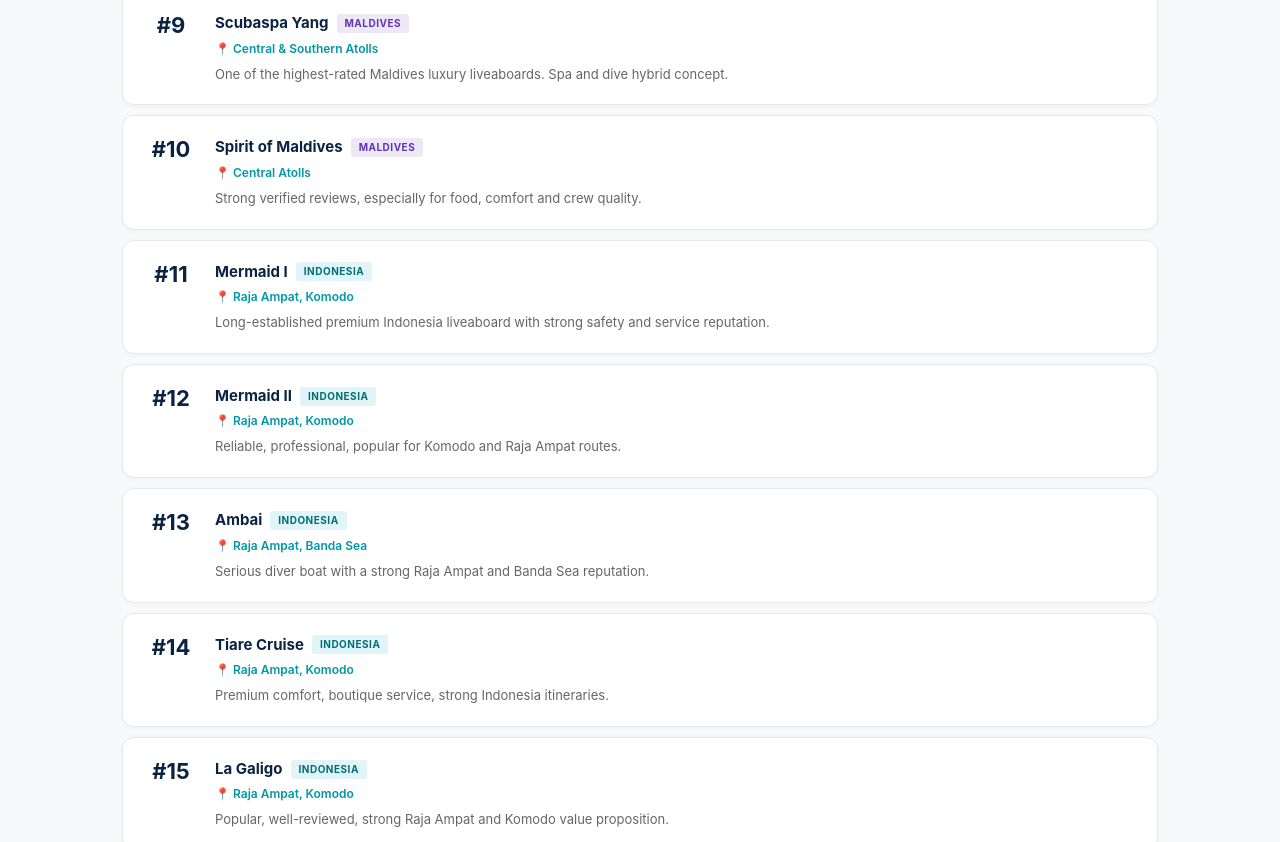
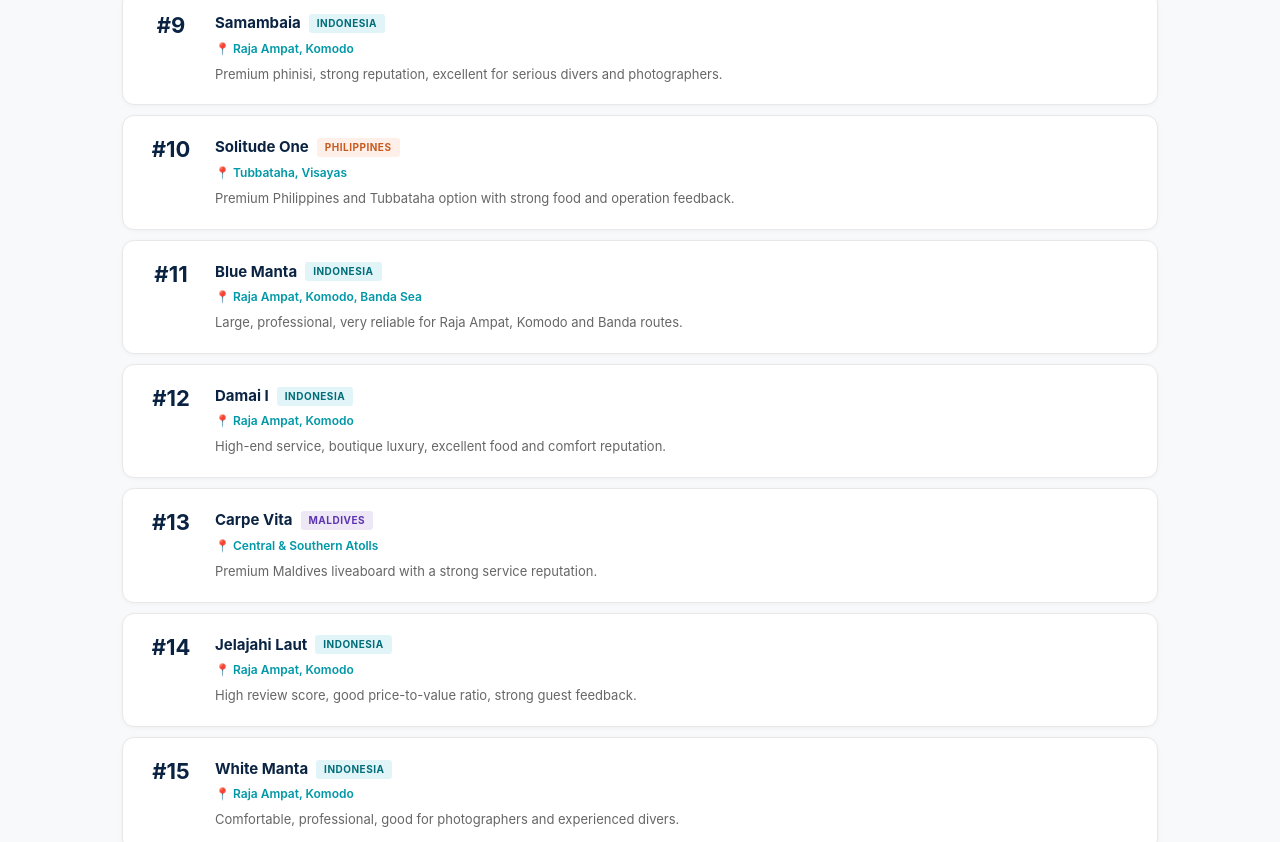
Before and after one commit to nicvdb80-cell/bestdiveguide, a Next.js app: page /liveaboards in a window 1280 px wide. Shown: the part 1510-2352 px from the top of the page. Built offline with nearby package versions, Linux system fonts and the light colour scheme.

Commit message:
fix: re-rank liveaboards by best reviews, not grouped by country

```diff
--- a/src/app/liveaboards/page.tsx
+++ b/src/app/liveaboards/page.tsx
@@ -13,104 +13,104 @@
 const entries: LBEntry[] = [
   { rank:1, name:"Emperor Harmoni", area:"Raja Ampat, Komodo, Banda Sea", country:"Indonesia", winner:true,
     desc:"Best overall Asia pick: modern boat, strong dive operation, spacious cabins, good food, all-inclusive style pricing, free nitrox." },
-  { rank:2, name:"Scubaspa Zen Indonesia", area:"Komodo, Raja Ampat, Banda Sea", country:"Indonesia",
-    desc:"Luxury comfort with strong itineraries across three of Indonesia\u2019s best dive regions. High-end guest experience." },
-  { rank:3, name:"Mikumba Dua", area:"Raja Ampat, Komodo", country:"Indonesia",
+  { rank:2, name:"Scubaspa Yang", area:"Central & Southern Atolls", country:"Maldives",
+    desc:"One of the highest-rated Maldives luxury liveaboards. Spa and dive hybrid concept." },
+  { rank:3, name:"Scubaspa Zen Indonesia", area:"Komodo, Raja Ampat, Banda Sea", country:"Indonesia",
+    desc:"Luxury comfort with strong itineraries across three of Indonesia best dive regions. High-end guest experience." },
+  { rank:4, name:"Philippine Siren", area:"Tubbataha, Visayas", country:"Philippines",
+    desc:"Strong reputation, good Tubbataha and Visayas itineraries, excellent crew comments." },
+  { rank:5, name:"Mikumba Dua", area:"Raja Ampat, Komodo", country:"Indonesia",
     desc:"Excellent review scores, strong value, intimate Indonesian liveaboard feeling." },
-  { rank:4, name:"Amaya Explorer", area:"Raja Ampat, Komodo", country:"Indonesia",
+  { rank:6, name:"Sawasdee Fasai", area:"Similan Islands, Richelieu Rock", country:"Thailand",
+    desc:"Very high review volume and strong Similan and Richelieu Rock value." },
+  { rank:7, name:"Spirit of Maldives", area:"Central Atolls", country:"Maldives",
+    desc:"Strong verified reviews, especially for food, comfort and crew quality." },
+  { rank:8, name:"Amaya Explorer", area:"Raja Ampat, Komodo", country:"Indonesia",
     desc:"Very high public review score, good balance of comfort, route quality, and price." },
-  { rank:5, name:"Samambaia", area:"Raja Ampat, Komodo", country:"Indonesia",
+  { rank:9, name:"Samambaia", area:"Raja Ampat, Komodo", country:"Indonesia",
     desc:"Premium phinisi, strong reputation, excellent for serious divers and photographers." },
-  { rank:6, name:"Blue Manta", area:"Raja Ampat, Komodo, Banda Sea", country:"Indonesia",
+  { rank:10, name:"Solitude One", area:"Tubbataha, Visayas", country:"Philippines",
+    desc:"Premium Philippines and Tubbataha option with strong food and operation feedback." },
+  { rank:11, name:"Blue Manta", area:"Raja Ampat, Komodo, Banda Sea", country:"Indonesia",
     desc:"Large, professional, very reliable for Raja Ampat, Komodo and Banda routes." },
-  { rank:7, name:"Jelajahi Laut", area:"Raja Ampat, Komodo", country:"Indonesia",
+  { rank:12, name:"Damai I", area:"Raja Ampat, Komodo", country:"Indonesia",
+    desc:"High-end service, boutique luxury, excellent food and comfort reputation." },
+  { rank:13, name:"Carpe Vita", area:"Central & Southern Atolls", country:"Maldives",
+    desc:"Premium Maldives liveaboard with a strong service reputation." },
+  { rank:14, name:"Jelajahi Laut", area:"Raja Ampat, Komodo", country:"Indonesia",
     desc:"High review score, good price-to-value ratio, strong guest feedback." },
-  { rank:8, name:"White Manta", area:"Raja Ampat, Komodo", country:"Indonesia",
+  { rank:15, name:"White Manta", area:"Raja Ampat, Komodo", country:"Indonesia",
     desc:"Comfortable, professional, good for photographers and experienced divers." },
-  { rank:9, name:"Scubaspa Yang", area:"Central & Southern Atolls", country:"Maldives",
-    desc:"One of the highest-rated Maldives luxury liveaboards. Spa and dive hybrid concept." },
-  { rank:10, name:"Spirit of Maldives", area:"Central Atolls", country:"Maldives",
-    desc:"Strong verified reviews, especially for food, comfort and crew quality." },
-  { rank:11, name:"Mermaid I", area:"Raja Ampat, Komodo", country:"Indonesia",
+  { rank:16, name:"Mermaid I", area:"Raja Ampat, Komodo", country:"Indonesia",
     desc:"Long-established premium Indonesia liveaboard with strong safety and service reputation." },
-  { rank:12, name:"Mermaid II", area:"Raja Ampat, Komodo", country:"Indonesia",
+  { rank:17, name:"Thailand Master", area:"Similans, Surin, Richelieu Rock", country:"Thailand",
+    desc:"Strong brand, good for Similans, Surin, Richelieu and sometimes Myanmar routes." },
+  { rank:18, name:"Ambai", area:"Raja Ampat, Banda Sea", country:"Indonesia",
+    desc:"Serious diver boat with a strong Raja Ampat and Banda Sea reputation." },
+  { rank:19, name:"Carpe Diem Maldives", area:"Central Atolls", country:"Maldives",
+    desc:"Established Maldives brand, good central atoll trips." },
+  { rank:20, name:"Tiare Cruise", area:"Raja Ampat, Komodo", country:"Indonesia",
+    desc:"Premium comfort, boutique service, strong Indonesia itineraries." },
+  { rank:21, name:"Dewi Nusantara", area:"Raja Ampat, Komodo, Banda Sea", country:"Indonesia",
+    desc:"One of the grand luxury Indonesia vessels. Spacious and iconic." },
+  { rank:22, name:"Infiniti", area:"Tubbataha, Visayas", country:"Philippines",
+    desc:"Good Tubbataha and Visayas option with strong food and diving comments." },
+  { rank:23, name:"Pindito", area:"Raja Ampat, Banda Sea, Alor", country:"Indonesia",
+    desc:"Legendary Indonesia pioneer with a strong historical reputation among serious divers." },
+  { rank:24, name:"La Galigo", area:"Raja Ampat, Komodo", country:"Indonesia",
+    desc:"Popular, well-reviewed, strong Raja Ampat and Komodo value proposition." },
+  { rank:25, name:"Mermaid II", area:"Raja Ampat, Komodo", country:"Indonesia",
     desc:"Reliable, professional, popular for Komodo and Raja Ampat routes." },
-  { rank:13, name:"Ambai", area:"Raja Ampat, Banda Sea", country:"Indonesia",
-    desc:"Serious diver boat with a strong Raja Ampat and Banda Sea reputation." },
-  { rank:14, name:"Tiare Cruise", area:"Raja Ampat, Komodo", country:"Indonesia",
-    desc:"Premium comfort, boutique service, strong Indonesia itineraries." },
-  { rank:15, name:"La Galigo", area:"Raja Ampat, Komodo", country:"Indonesia",
-    desc:"Popular, well-reviewed, strong Raja Ampat and Komodo value proposition." },
-  { rank:16, name:"Pindito", area:"Raja Ampat, Banda Sea, Alor", country:"Indonesia",
-    desc:"Legendary Indonesia pioneer with a strong historical reputation among serious divers." },
-  { rank:17, name:"Damai I", area:"Raja Ampat, Komodo", country:"Indonesia",
-    desc:"High-end service, boutique luxury, excellent food and comfort reputation." },
-  { rank:18, name:"Damai II", area:"Raja Ampat, Komodo", country:"Indonesia",
+  { rank:26, name:"Emperor Virgo", area:"Central Atolls", country:"Maldives",
+    desc:"Reliable Emperor Maldives boat, good manta and shark routes." },
+  { rank:27, name:"Seatopia", area:"Similan Islands", country:"Thailand",
+    desc:"Excellent review score, strong budget and value position." },
+  { rank:28, name:"Damai II", area:"Raja Ampat, Komodo", country:"Indonesia",
     desc:"Bigger sister to Damai I with premium service and dive experience." },
-  { rank:19, name:"Coralia", area:"Raja Ampat", country:"Indonesia",
+  { rank:29, name:"Coralia", area:"Raja Ampat", country:"Indonesia",
     desc:"Luxury phinisi, good for Raja Ampat with strong comfort and design." },
-  { rank:20, name:"Gaia Love", area:"Raja Ampat, Komodo", country:"Indonesia",
+  { rank:30, name:"Gaia Love", area:"Raja Ampat, Komodo", country:"Indonesia",
     desc:"Premium, spacious, photographer-friendly, strong dive deck setup." },
-  { rank:21, name:"Seven Seas", area:"Raja Ampat, Komodo, Banda Sea", country:"Indonesia",
+  { rank:31, name:"Philippines Aggressor II", area:"Tubbataha, Visayas", country:"Philippines",
+    desc:"International standard, good for Tubbataha and Visayas." },
+  { rank:32, name:"Seven Seas", area:"Raja Ampat, Komodo, Banda Sea", country:"Indonesia",
     desc:"Classic high-end Indonesia liveaboard with loyal repeat guests." },
-  { rank:22, name:"Dewi Nusantara", area:"Raja Ampat, Komodo, Banda Sea", country:"Indonesia",
-    desc:"One of the grand luxury Indonesia vessels. Spacious and iconic." },
-  { rank:23, name:"Lady Denok", area:"Raja Ampat, Komodo", country:"Indonesia",
+  { rank:33, name:"Emperor Serenity", area:"Central Atolls", country:"Maldives",
+    desc:"Larger comfort-focused Maldives liveaboard." },
+  { rank:34, name:"Carpe Novo", area:"Central Atolls", country:"Maldives",
+    desc:"Modern, comfortable Maldives operation." },
+  { rank:35, name:"Lady Denok", area:"Raja Ampat, Komodo", country:"Indonesia",
     desc:"Consistently strong public review score and value." },
-  { rank:24, name:"Jaya", area:"Raja Ampat", country:"Indonesia",
+  { rank:36, name:"The Junk", area:"Similan Islands, Richelieu Rock", country:"Thailand",
+    desc:"Character boat, classic wooden vessel, memorable guest experience." },
+  { rank:37, name:"Atlantis Azores", area:"Tubbataha, Visayas", country:"Philippines",
+    desc:"Established Philippines operator with good food and crew comments." },
+  { rank:38, name:"Aliikai", area:"Raja Ampat, Komodo", country:"Indonesia",
+    desc:"Boutique luxury option with strong comfort and service." },
+  { rank:39, name:"Emperor Explorer", area:"Central & Northern Atolls", country:"Maldives",
+    desc:"Established Maldives boat with reliable logistics and itineraries." },
+  { rank:40, name:"Jaya", area:"Raja Ampat", country:"Indonesia",
     desc:"High review volume, good value, good Raja Ampat presence." },
-  { rank:25, name:"Raja Ampat Aggressor", area:"Raja Ampat", country:"Indonesia",
+  { rank:41, name:"Raja Ampat Aggressor", area:"Raja Ampat", country:"Indonesia",
     desc:"International brand, reliable Raja Ampat operation." },
-  { rank:26, name:"Emperor Raja Laut", area:"Raja Ampat, Komodo", country:"Indonesia",
+  { rank:42, name:"Emperor Raja Laut", area:"Raja Ampat, Komodo", country:"Indonesia",
     desc:"Strong guest comments for crew, food, and relaxed operation." },
-  { rank:27, name:"Aliikai", area:"Raja Ampat, Komodo", country:"Indonesia",
-    desc:"Boutique luxury option with strong comfort and service." },
-  { rank:28, name:"Epica", area:"Raja Ampat", country:"Indonesia",
+  { rank:43, name:"Stella Maris Explorer", area:"Tubbataha, Apo Reef", country:"Philippines",
+    desc:"Solid Tubbataha and Apo Reef option, comfortable mid-to-upper range." },
+  { rank:44, name:"EcoPro Seascape", area:"Central Atolls", country:"Maldives",
+    desc:"Good review signal and value in Maldives." },
+  { rank:45, name:"Amba Liveaboard", area:"Northern Atolls", country:"Maldives",
+    desc:"Strong for northern Maldives and more remote routes." },
+  { rank:46, name:"Epica", area:"Raja Ampat", country:"Indonesia",
     desc:"More affordable Raja Ampat option with strong guest praise." },
-  { rank:29, name:"Akomo Isseki", area:"Raja Ampat", country:"Indonesia",
+  { rank:47, name:"Eco Blue", area:"Central Atolls", country:"Maldives",
+    desc:"Good food and value signals in public reviews." },
+  { rank:48, name:"Akomo Isseki", area:"Raja Ampat", country:"Indonesia",
     desc:"Good value, intimate, suited to divers wanting smaller boats." },
-  { rank:30, name:"Carpe Diem Maldives", area:"Central Atolls", country:"Maldives",
-    desc:"Established Maldives brand, good central atoll trips." },
-  { rank:31, name:"Carpe Novo", area:"Central Atolls", country:"Maldives",
-    desc:"Modern, comfortable Maldives operation." },
-  { rank:32, name:"Carpe Vita", area:"Central & Southern Atolls", country:"Maldives",
-    desc:"Premium Maldives liveaboard with a strong service reputation." },
-  { rank:33, name:"Emperor Virgo", area:"Central Atolls", country:"Maldives",
-    desc:"Reliable Emperor Maldives boat, good manta and shark routes." },
-  { rank:34, name:"Emperor Serenity", area:"Central Atolls", country:"Maldives",
-    desc:"Larger comfort-focused Maldives liveaboard." },
-  { rank:35, name:"Emperor Explorer", area:"Central & Northern Atolls", country:"Maldives",
-    desc:"Established Maldives boat with reliable logistics and itineraries." },
-  { rank:36, name:"EcoPro Seascape", area:"Central Atolls", country:"Maldives",
-    desc:"Good review signal and value in Maldives." },
-  { rank:37, name:"Amba Liveaboard", area:"Northern Atolls", country:"Maldives",
-    desc:"Strong for northern Maldives and more remote routes." },
-  { rank:38, name:"Eco Blue", area:"Central Atolls", country:"Maldives",
-    desc:"Good food and value signals in public reviews." },
-  { rank:39, name:"Princess Sara", area:"Central Atolls", country:"Maldives",
+  { rank:49, name:"Princess Sara", area:"Central Atolls", country:"Maldives",
     desc:"Strong review count and value-driven Maldives option." },
-  { rank:40, name:"Arora Virgo", area:"Central Atolls", country:"Maldives",
+  { rank:50, name:"Arora Virgo", area:"Central Atolls", country:"Maldives",
     desc:"Very high score but smaller review sample. Promising luxury and value option." },
-  { rank:41, name:"Philippine Siren", area:"Tubbataha, Visayas", country:"Philippines",
-    desc:"Strong reputation, good Tubbataha and Visayas itineraries, excellent crew comments." },
-  { rank:42, name:"Solitude One", area:"Tubbataha, Visayas", country:"Philippines",
-    desc:"Premium Philippines and Tubbataha option with strong food and operation feedback." },
-  { rank:43, name:"Infiniti", area:"Tubbataha, Visayas", country:"Philippines",
-    desc:"Good Tubbataha and Visayas option with strong food and diving comments." },
-  { rank:44, name:"Philippines Aggressor II", area:"Tubbataha, Visayas", country:"Philippines",
-    desc:"International standard, good for Tubbataha and Visayas." },
-  { rank:45, name:"Atlantis Azores", area:"Tubbataha, Visayas", country:"Philippines",
-    desc:"Established Philippines operator with good food and crew comments." },
-  { rank:46, name:"Stella Maris Explorer", area:"Tubbataha, Apo Reef", country:"Philippines",
-    desc:"Solid Tubbataha and Apo Reef option, comfortable mid-to-upper range." },
-  { rank:47, name:"Sawasdee Fasai", area:"Similan Islands, Richelieu Rock", country:"Thailand",
-    desc:"Very high review volume and strong Similan and Richelieu Rock value." },
-  { rank:48, name:"Thailand Master", area:"Similans, Surin, Richelieu Rock", country:"Thailand",
-    desc:"Strong brand, good for Similans, Surin, Richelieu and sometimes Myanmar routes." },
-  { rank:49, name:"Seatopia", area:"Similan Islands", country:"Thailand",
-    desc:"Excellent review score, strong budget and value position." },
-  { rank:50, name:"The Junk", area:"Similan Islands, Richelieu Rock", country:"Thailand",
-    desc:"Character boat, classic wooden vessel, memorable guest experience." },
 ]
 
 function countryColor(c: string): [string, string] {
```
